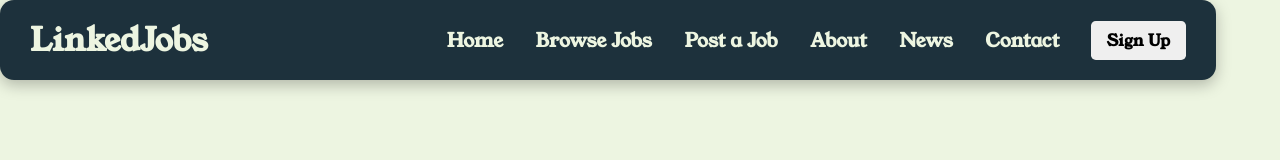
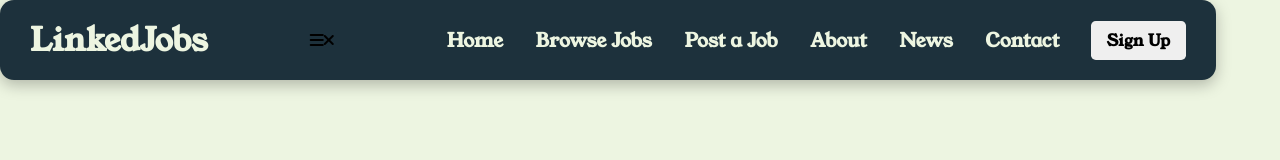
Before and after one commit to KornyIsDeveloping/LinkedJobs, a React (Create React App) app in the folder linkedjobs/: page / in a window 1280 px wide. Shown: the top 160 px of the page. Built offline with nearby package versions, Linux system fonts and the light colour scheme.

Commit message:
burger menu

```diff
--- a/linkedjobs/src/components/navbar/Navbar.js
+++ b/linkedjobs/src/components/navbar/Navbar.js
@@ -10,6 +10,10 @@ class Navbar extends Component{
         return(
             <nav className='navbarItems'>
                 <h1 className='navbar-logo'>LinkedJobs</h1>
+                <div className='menu-icons'>
+                    <i className='fas fa-bars'></i>
+                    <i className='fas fa-times'></i>
+                </div>
                 <ul className='navbar-menu'>
                     {MenuItems.map((item, index) => {
                         return(
```
